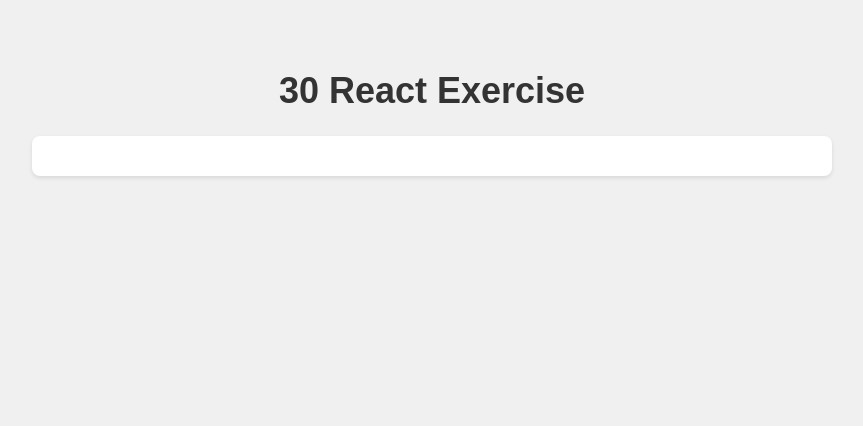
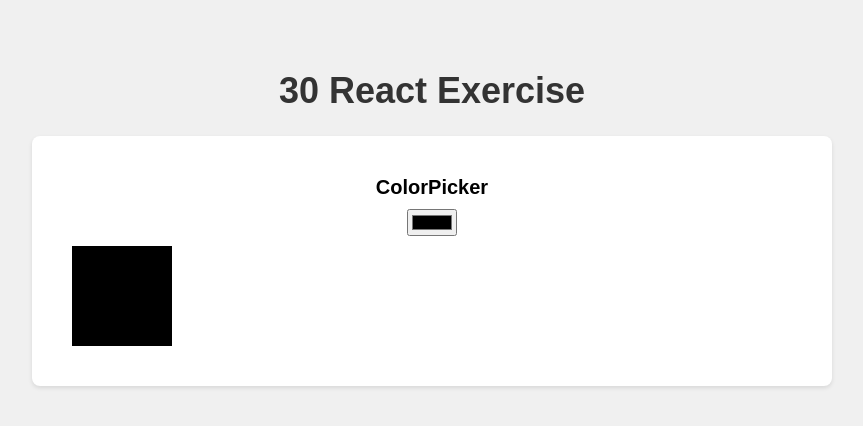
Before and after one commit to arsh10x/React30, a React (Create React App) app: page / in a window 1280 px wide. Shown: the top 426 px of the page, without its empty margins (208-1071 px from the left). Built offline with nearby package versions, Linux system fonts and the light colour scheme.

Commit message:
added color picker

```diff
--- a/src/App.js
+++ b/src/App.js
@@ -1,4 +1,5 @@
 import "./App.css";
+import ColorPicker from "./components/ColorPicker";
 // import Pagination from "./components/Pagination";
 // import Search from "./components/Search";
 // import Weather from "./components/Weather";
@@ -37,7 +38,7 @@ function App() {
         {/* <Weather /> */}
         {/* <Search items={items} /> */}
         {/* <Pagination items={items} itemsPerPage={2} /> */}
-
+        <ColorPicker />
       </div>
     </div>
   );
--- a/src/components/ColorPicker.js
+++ b/src/components/ColorPicker.js
@@ -1,9 +1,36 @@
-import React from 'react'
+import React from "react";
 
 const ColorPicker = () => {
+  const [color, setColor] = React.useState("black");
+  const handleColorChange = (e) => {
+    setColor(e.target.value);
+  };
+
+  const styles = {
+    container: {
+      margin: "20px",
+    },
+    heading: {
+      fontSize: "20px",
+      marginBottom: "10px",
+    },
+    input: {
+      marginBottom: "10px",
+    },
+    colorBox: {
+      width: "100px",
+      height: "100px",
+      backgroundColor: color,
+    },
+  };
+
   return (
-    <div>ColorPicker</div>
-  )
-}
+    <div style={styles.container}>
+      <h2 style={styles.heading}>ColorPicker</h2>
+      <input type="color" onChange={handleColorChange} style={styles.input} />
+      <div style={styles.colorBox}></div>
+    </div>
+  );
+};
 
-export default ColorPicker
+export default ColorPicker;
```
